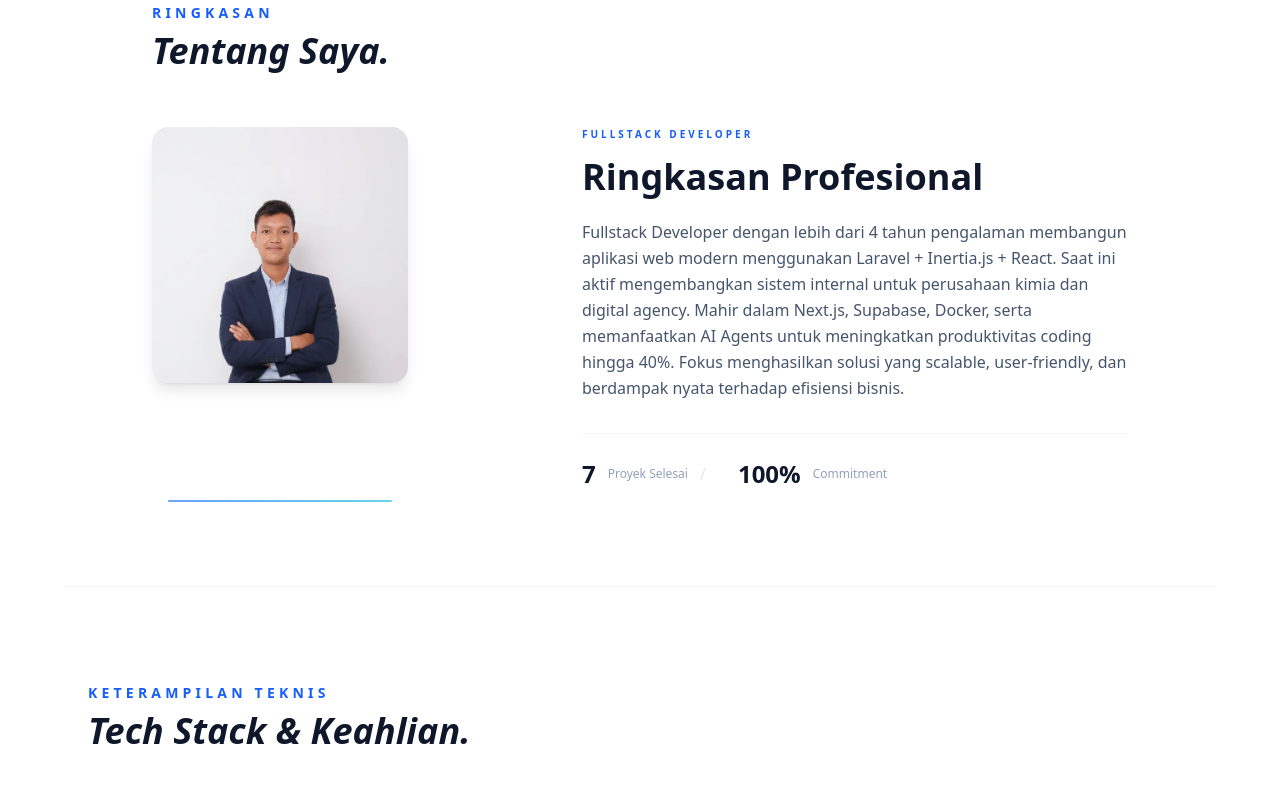
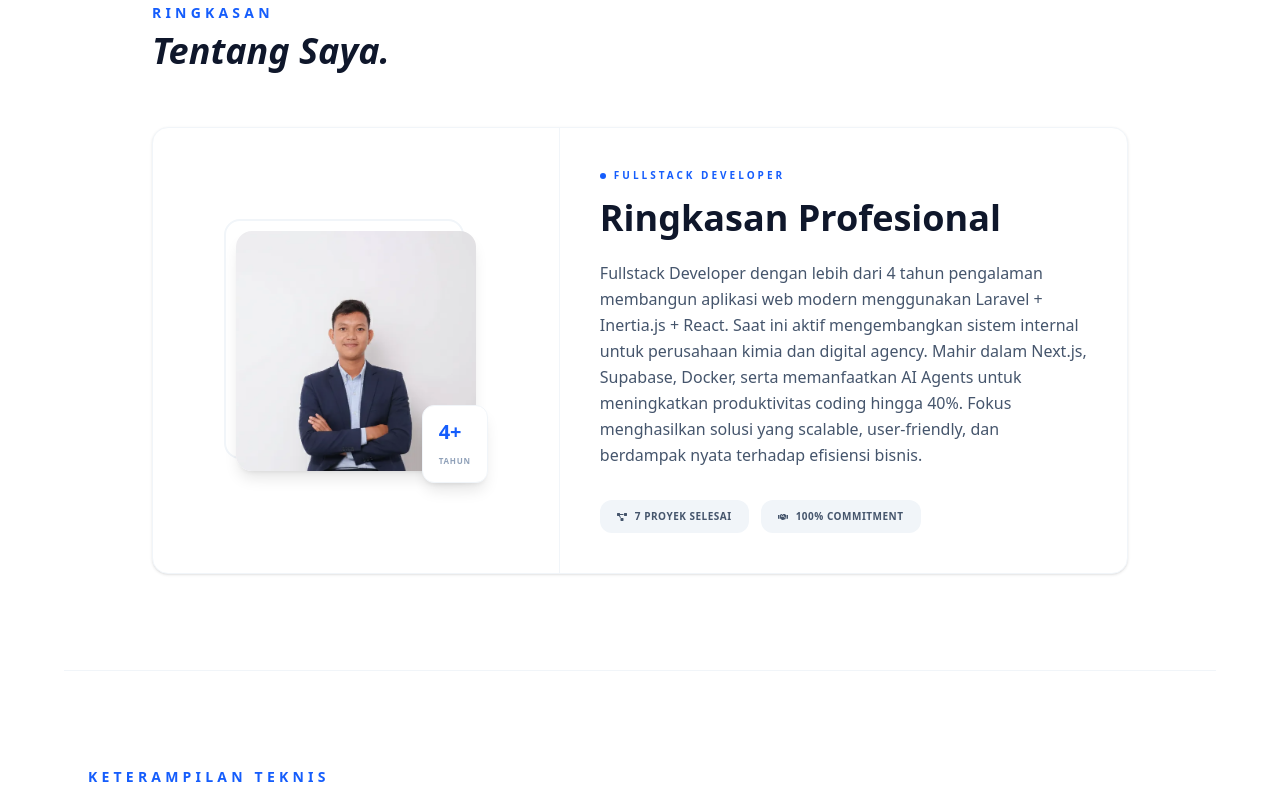
Before and after one commit to mridwane/mridwane.github.io, an Astro site: page / in a window 1280 px wide. Shown: the part 894-1686 px from the top of the page. Built offline with nearby package versions, Linux system fonts and the light colour scheme; Astro itself is replaced by a stand-in of ours.

Commit message:
style(about): cohesive profile card matching experience and skills design

```diff
--- a/src/components/About.astro
+++ b/src/components/About.astro
@@ -2,18 +2,22 @@
 import { Image } from 'astro:assets';
 import aboutData from '../content/about.ts';
 import profileImage from '../assets/profile.webp';
+import { FaProjectDiagram, FaHandshake } from 'react-icons/fa';
 ---
 
 <section id="about" class="max-w-5xl mx-auto px-6 py-24 border-t border-slate-100 dark:border-slate-900">
-  <div class="mb-14" data-aos="fade-right">
+  <div class="mb-14 text-center md:text-left" data-aos="fade-right">
     <h2 class="text-sm font-bold tracking-[0.3em] text-blue-600 dark:text-blue-400 uppercase mb-2">Ringkasan</h2>
     <h3 class="text-4xl font-black text-slate-900 italic dark:text-white">Tentang Saya.</h3>
   </div>
 
-  <div class="grid md:grid-cols-12 gap-10 md:gap-14" data-aos="fade-up">
-    <div class="md:col-span-5 flex justify-center md:justify-start">
-      <div class="relative group">
-        <div class="w-56 h-56 md:w-64 md:h-64 rounded-2xl overflow-hidden shadow-lg group-hover:shadow-xl transition-shadow duration-300">
+  <div class="group relative bg-white dark:bg-slate-900/30 border border-slate-100 dark:border-slate-800/60 rounded-2xl hover:border-blue-500/20 hover:bg-slate-50/50 dark:hover:bg-slate-900/50 transition-all duration-300 shadow-sm hover:shadow-md" data-aos="fade-up">
+    <div class="absolute top-0 left-0 right-0 h-px bg-gradient-to-r from-transparent via-blue-600/40 to-transparent dark:via-blue-400/30 opacity-0 group-hover:opacity-100 transition-opacity duration-500"></div>
+
+    <div class="grid md:grid-cols-12 gap-0">
+      <div class="md:col-span-5 p-8 md:p-10 flex items-center justify-center" data-aos="zoom-in">
+        <div class="relative">
+          <div class="w-56 h-56 md:w-60 md:h-60 rounded-2xl overflow-hidden shadow-lg group-hover:shadow-xl transition-all duration-300">
             <Image
               src={profileImage}
               alt="Foto Profil"
@@ -21,33 +25,42 @@ import profileImage from '../assets/profile.webp';
               height={600}
               format="avif"
               quality="high"
-            class="w-full h-full object-cover transition-transform duration-500 group-hover:scale-[1.02]"
+              class="w-full h-full object-cover transition-transform duration-500 group-hover:scale-105"
             />
           </div>
-        <div class="absolute -bottom-3 left-4 right-4 h-0.5 bg-gradient-to-r from-blue-600/60 to-cyan-500/60 rounded-full"></div>
+
+          <div class="absolute -bottom-3 -right-3 bg-white dark:bg-slate-800 px-4 py-3 rounded-xl shadow-lg dark:shadow-blue-900/20 border border-slate-100 dark:border-blue-500/20">
+            <span class="block text-xl font-black text-blue-600 dark:text-blue-400">{new Date().getFullYear() - 2022}+</span>
+            <span class="text-[8px] font-bold uppercase tracking-widest text-slate-400 dark:text-slate-500">Tahun</span>
+          </div>
+
+          <div class="absolute -top-3 -left-3 w-full h-full rounded-2xl border-2 border-slate-100 dark:border-slate-800 -z-10 group-hover:-translate-x-1 group-hover:-translate-y-1 transition-transform duration-300"></div>
         </div>
       </div>
 
-    <div class="md:col-span-7 flex flex-col justify-center">
-      <span class="text-[10px] font-bold tracking-[0.3em] uppercase text-blue-600 dark:text-blue-400 mb-3 block text-center md:text-left">Fullstack Developer</span>
+      <div class="md:col-span-7 md:border-l border-slate-100 dark:border-slate-800/60 p-8 md:p-10 flex flex-col justify-center">
+        <span class="flex items-center gap-2 mb-3">
+          <span class="w-1.5 h-1.5 rounded-full bg-blue-600 dark:bg-blue-400"></span>
+          <span class="text-[10px] font-bold tracking-[0.3em] uppercase text-blue-600 dark:text-blue-400">Fullstack Developer</span>
+        </span>
 
-      <h3 class="text-3xl md:text-4xl font-black mb-5 leading-tight text-slate-900 dark:text-white text-center md:text-left">
+        <h3 class="text-3xl md:text-4xl font-black mb-5 leading-tight text-slate-900 dark:text-white">
           {aboutData.title}
         </h3>
 
-      <p class="text-slate-600 dark:text-slate-400 mb-8 leading-relaxed text-base text-center md:text-left">
+        <p class="text-slate-600 dark:text-slate-400 mb-8 leading-relaxed text-base max-w-2xl">
           {aboutData.description}
         </p>
 
-      <div class="flex flex-wrap justify-center md:justify-start gap-x-8 gap-y-3 pt-6 border-t border-slate-100 dark:border-slate-800">
+        <div class="flex flex-wrap gap-3">
           {aboutData.stats.map((stat, index) => (
-          <div key={index} class="flex items-center gap-3">
-            <span class="text-2xl font-black text-slate-900 dark:text-white tabular-nums">{stat.value}</span>
-            <span class="text-xs text-slate-400 dark:text-slate-500 font-medium">{stat.label}</span>
-            {index === 0 && <span class="text-slate-200 dark:text-slate-700">/</span>}
-          </div>
+            <span class="px-4 py-2 bg-slate-100 dark:bg-slate-800/50 text-slate-600 dark:text-slate-400 text-[10px] font-bold rounded-xl uppercase tracking-wider border border-transparent group-hover:border-slate-200 dark:group-hover:border-slate-700 hover:!bg-blue-500 hover:!text-white hover:!border-blue-500 transition-all duration-200 cursor-default flex items-center gap-2">
+              {index === 0 ? <FaProjectDiagram class="text-[10px]" /> : <FaHandshake class="text-[10px]" />}
+              {stat.value} {stat.label}
+            </span>
           ))}
         </div>
       </div>
     </div>
+  </div>
 </section>
```
Lines whose indentation alone changed are shown as unchanged.
